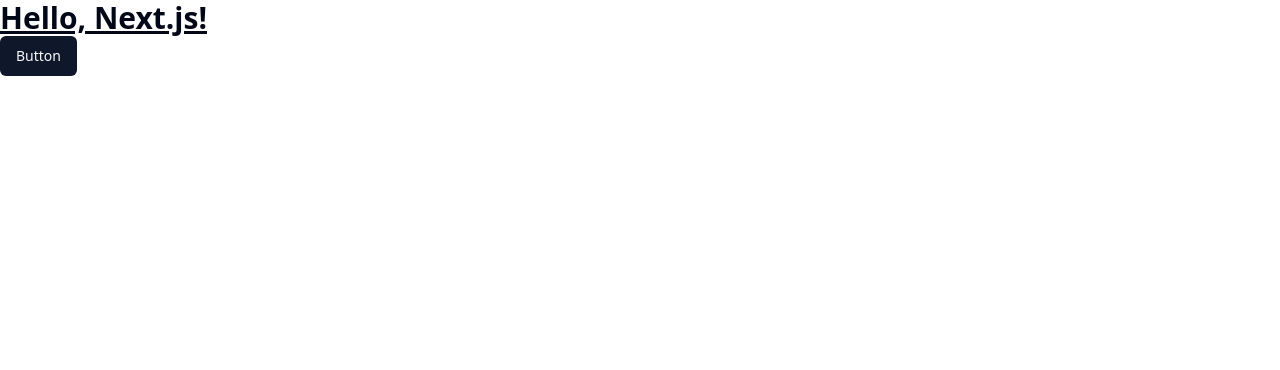
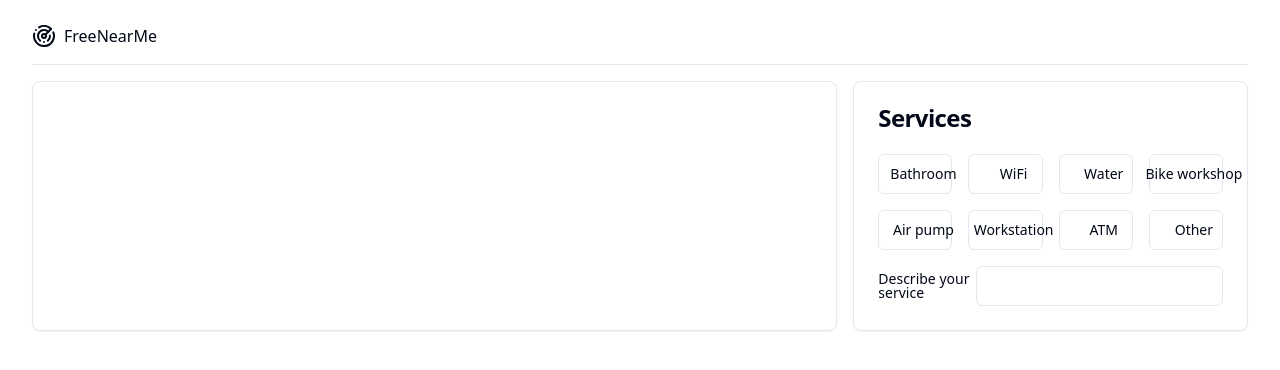
Before and after one commit to pinzaghi/cancun-projet-final, a Next.js app in the folder frontend/: page / in a window 1280 px wide. Shown: the top 370 px of the page. Built offline with nearby package versions, Linux system fonts and the light colour scheme; a web font is replaced by a local one.

Commit message:
basic frontend structure

```diff
--- a/frontend/app/globals.css
+++ b/frontend/app/globals.css
@@ -73,4 +73,7 @@
   body {
     @apply bg-background text-foreground;
   }
+  button svg {
+    @apply m-2
+  }
 }
--- a/frontend/app/layout.tsx
+++ b/frontend/app/layout.tsx
@@ -18,7 +18,11 @@
         <head>
           <link rel="stylesheet" href="https://rsms.me/inter/inter.css" />
         </head>
-        <body>{children}</body>
+        <body>
+          <div className="flex-1 space-y-4 p-8 pt-6">
+          {children}
+          </div>
+          </body>
       </html>
     )
 }
--- a/frontend/app/page.tsx
+++ b/frontend/app/page.tsx
@@ -1,8 +1,47 @@
-import { Button } from "@/components/ui/button"
+'use client'
+
+import ServicesSearchControls from "@/components/ServicesSearchControls"
+import {
+    Card,
+    CardContent,
+    CardDescription,
+    CardFooter,
+    CardHeader,
+    CardTitle,
+  } from "@/components/ui/card"
+import { Radar } from 'lucide-react';
+import { Separator } from "@/components/ui/separator"
+
+import { useState } from 'react';
 
 export default function Page() {
-    return <>
-        <h1 className="text-3xl font-bold underline">Hello, Next.js!</h1>
-        <Button>Button</Button>
-    </>
+    const [displayedService, setDisplayedService] = useState(null);
+
+    const serviceRender = (serviceKind) => {
+        setDisplayedService(serviceKind);
+    }
+
+    return  <>
+
+                    <span className="flex items-center"><Radar className="mr-2"/> FreeNearMe </span>
+
+
+                <Separator />
+
+                <div className="grid md:grid-cols-3 gap-4">
+                    <Card className="md:col-span-2">
+                        <CardContent>
+                            {displayedService}
+                        </CardContent>
+                    </Card>
+                    <Card>
+                        <CardHeader>
+                            <CardTitle>Services</CardTitle>
+                        </CardHeader>
+                        <CardContent>
+                            <ServicesSearchControls serviceRender={serviceRender}/>
+                        </CardContent>
+                    </Card>
+                </div>
+            </>
 }
--- /dev/null
+++ b/frontend/components/ServicesSearchControls.tsx
@@ -0,0 +1,49 @@
+'use client'
+
+import {
+    Users,
+    Wifi,
+    GlassWater,
+    Wrench,
+    Wind,
+    CircleDollarSign,
+    LampDesk,
+    Search } from 'lucide-react';
+
+import { Button } from "@/components/ui/button"
+import { Input } from "@/components/ui/input"
+import { Label } from "@/components/ui/label"
+
+export default function ServicesSearchControls({serviceRender}) {
+
+    const serviceToDisplay = (serviceKind) => {
+        if (serviceKind == "Other") {
+
+        } else {
+            serviceRender(serviceKind);
+        }
+    }
+
+    return (
+        <div className="grid md:grid-cols-1 gap-4">
+            <div className="grid md:grid-cols-4 gap-4">
+                <Button variant="outline" onClick={() => serviceToDisplay("Bathroom")}> <Users/> Bathroom </Button>
+                <Button variant="outline" onClick={() => serviceToDisplay("WiFi")}> <Wifi/> WiFi </Button>
+                <Button variant="outline" onClick={() => serviceToDisplay("Water")}> <GlassWater/> Water </Button>
+                <Button variant="outline" onClick={() => serviceToDisplay("BikeWorkshop")}> <Wrench/> Bike workshop </Button>
+                <Button variant="outline" onClick={() => serviceToDisplay("AirPump")}> <Wind/> Air pump </Button>
+                <Button variant="outline" onClick={() => serviceToDisplay("Workstation")}> <LampDesk/> Workstation </Button>
+                <Button variant="outline" onClick={() => serviceToDisplay("ATM")}> <CircleDollarSign/> ATM </Button>
+                <Button variant="outline" onClick={() => serviceToDisplay("Other")}> <Search/> Other </Button>
+            </div>
+            <div>
+                <div className="flex items-center">
+                    <Label htmlFor="otherServiceKind">Describe your service</Label>
+                    <Input id="otherServiceKind"/>
+                </div>
+            </div>
+        </div>
+
+
+  )
+}
--- /dev/null
+++ b/frontend/components/ui/card.tsx
@@ -0,0 +1,79 @@
+import * as React from "react"
+
+import { cn } from "@/lib/utils"
+
+const Card = React.forwardRef<
+  HTMLDivElement,
+  React.HTMLAttributes<HTMLDivElement>
+>(({ className, ...props }, ref) => (
+  <div
+    ref={ref}
+    className={cn(
+      "rounded-lg border bg-card text-card-foreground shadow-sm",
+      className
+    )}
+    {...props}
+  />
+))
+Card.displayName = "Card"
+
+const CardHeader = React.forwardRef<
+  HTMLDivElement,
+  React.HTMLAttributes<HTMLDivElement>
+>(({ className, ...props }, ref) => (
+  <div
+    ref={ref}
+    className={cn("flex flex-col space-y-1.5 p-6", className)}
+    {...props}
+  />
+))
+CardHeader.displayName = "CardHeader"
+
+const CardTitle = React.forwardRef<
+  HTMLParagraphElement,
+  React.HTMLAttributes<HTMLHeadingElement>
+>(({ className, ...props }, ref) => (
+  <h3
+    ref={ref}
+    className={cn(
+      "text-2xl font-semibold leading-none tracking-tight",
+      className
+    )}
+    {...props}
+  />
+))
+CardTitle.displayName = "CardTitle"
+
+const CardDescription = React.forwardRef<
+  HTMLParagraphElement,
+  React.HTMLAttributes<HTMLParagraphElement>
+>(({ className, ...props }, ref) => (
+  <p
+    ref={ref}
+    className={cn("text-sm text-muted-foreground", className)}
+    {...props}
+  />
+))
+CardDescription.displayName = "CardDescription"
+
+const CardContent = React.forwardRef<
+  HTMLDivElement,
+  React.HTMLAttributes<HTMLDivElement>
+>(({ className, ...props }, ref) => (
+  <div ref={ref} className={cn("p-6 pt-0", className)} {...props} />
+))
+CardContent.displayName = "CardContent"
+
+const CardFooter = React.forwardRef<
+  HTMLDivElement,
+  React.HTMLAttributes<HTMLDivElement>
+>(({ className, ...props }, ref) => (
+  <div
+    ref={ref}
+    className={cn("flex items-center p-6 pt-0", className)}
+    {...props}
+  />
+))
+CardFooter.displayName = "CardFooter"
+
+export { Card, CardHeader, CardFooter, CardTitle, CardDescription, CardContent }
--- /dev/null
+++ b/frontend/components/ui/input.tsx
@@ -0,0 +1,25 @@
+import * as React from "react"
+
+import { cn } from "@/lib/utils"
+
+export interface InputProps
+  extends React.InputHTMLAttributes<HTMLInputElement> {}
+
+const Input = React.forwardRef<HTMLInputElement, InputProps>(
+  ({ className, type, ...props }, ref) => {
+    return (
+      <input
+        type={type}
+        className={cn(
+          "flex h-10 w-full rounded-md border border-input bg-background px-3 py-2 text-sm ring-offset-background file:border-0 file:bg-transparent file:text-sm file:font-medium placeholder:text-muted-foreground focus-visible:outline-none focus-visible:ring-2 focus-visible:ring-ring focus-visible:ring-offset-2 disabled:cursor-not-allowed disabled:opacity-50",
+          className
+        )}
+        ref={ref}
+        {...props}
+      />
+    )
+  }
+)
+Input.displayName = "Input"
+
+export { Input }
--- /dev/null
+++ b/frontend/components/ui/label.tsx
@@ -0,0 +1,24 @@
+import * as React from "react"
+import * as LabelPrimitive from "@radix-ui/react-label"
+import { cva, type VariantProps } from "class-variance-authority"
+
+import { cn } from "@/lib/utils"
+
+const labelVariants = cva(
+  "text-sm font-medium leading-none peer-disabled:cursor-not-allowed peer-disabled:opacity-70"
+)
+
+const Label = React.forwardRef<
+  React.ElementRef<typeof LabelPrimitive.Root>,
+  React.ComponentPropsWithoutRef<typeof LabelPrimitive.Root> &
+    VariantProps<typeof labelVariants>
+>(({ className, ...props }, ref) => (
+  <LabelPrimitive.Root
+    ref={ref}
+    className={cn(labelVariants(), className)}
+    {...props}
+  />
+))
+Label.displayName = LabelPrimitive.Root.displayName
+
+export { Label }
--- /dev/null
+++ b/frontend/components/ui/separator.tsx
@@ -0,0 +1,29 @@
+import * as React from "react"
+import * as SeparatorPrimitive from "@radix-ui/react-separator"
+
+import { cn } from "@/lib/utils"
+
+const Separator = React.forwardRef<
+  React.ElementRef<typeof SeparatorPrimitive.Root>,
+  React.ComponentPropsWithoutRef<typeof SeparatorPrimitive.Root>
+>(
+  (
+    { className, orientation = "horizontal", decorative = true, ...props },
+    ref
+  ) => (
+    <SeparatorPrimitive.Root
+      ref={ref}
+      decorative={decorative}
+      orientation={orientation}
+      className={cn(
+        "shrink-0 bg-border",
+        orientation === "horizontal" ? "h-[1px] w-full" : "h-full w-[1px]",
+        className
+      )}
+      {...props}
+    />
+  )
+)
+Separator.displayName = SeparatorPrimitive.Root.displayName
+
+export { Separator }
--- a/frontend/package.json
+++ b/frontend/package.json
@@ -1,5 +1,7 @@
 {
   "dependencies": {
+    "@radix-ui/react-label": "^2.0.2",
+    "@radix-ui/react-separator": "^1.0.3",
     "@radix-ui/react-slot": "^1.0.2",
     "class-variance-authority": "^0.7.0",
     "clsx": "^2.1.0",
```
Also changed, not shown: 1 other file (tests, documents, lock files or other folders).
